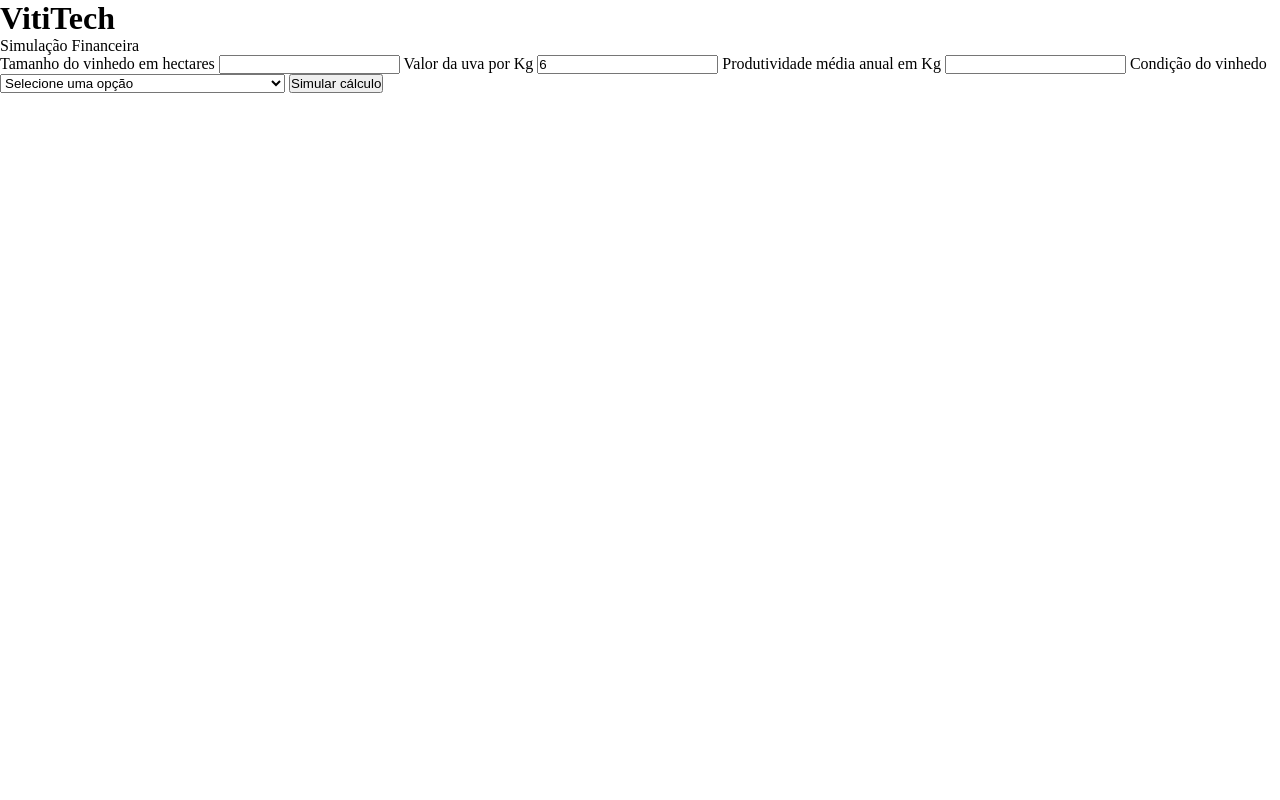
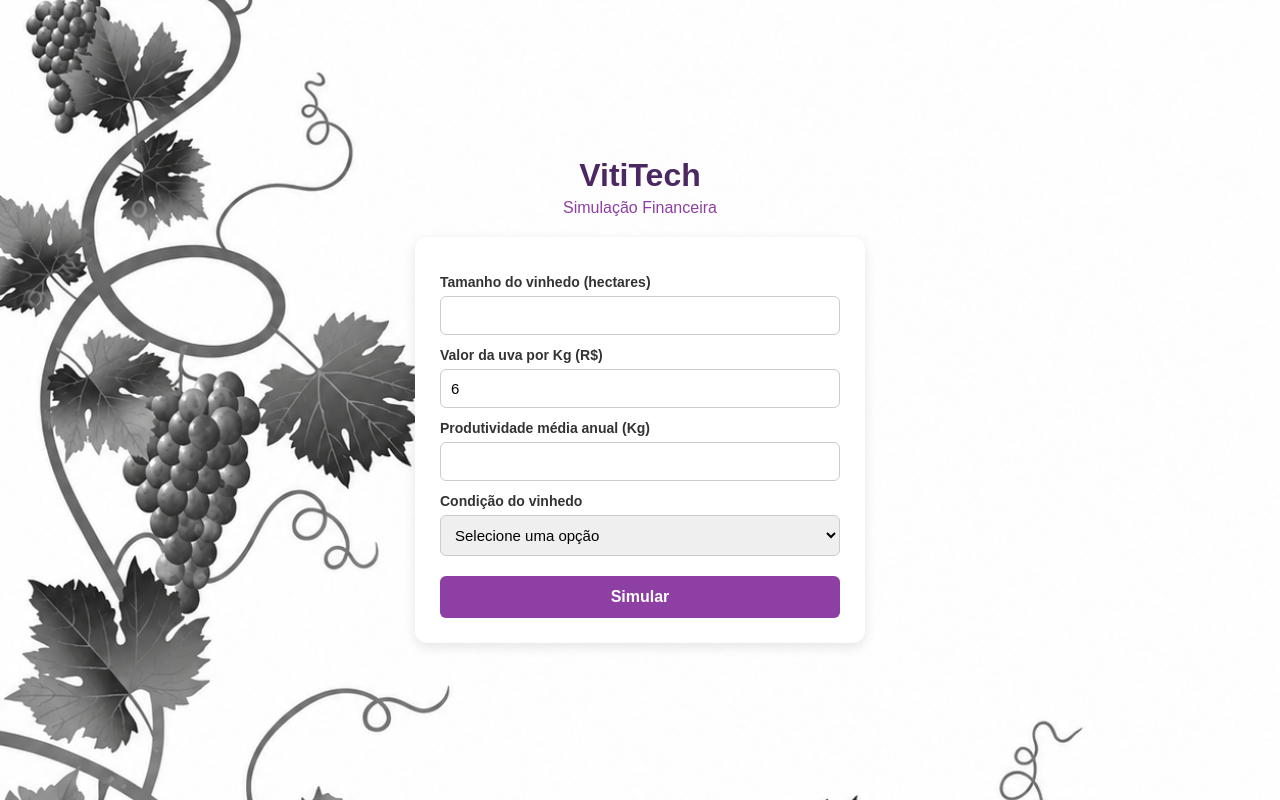
Before and after one commit to Grupo06-ProjetoUva-SP02/VITITECH_G06_SP02, a plain HTML site: page calculadora.html in a window 1280 px wide. Drawn offline with Linux system fonts and the light colour scheme.

Commit message:
modelito da calculadora v_1

```diff
--- a/calculadora.html
+++ b/calculadora.html
@@ -5,75 +5,65 @@
     <meta name="viewport" content="width=device-width, initial-scale=1.0">
     <title>VitiTech | Simulação Financeira</title>
     <link rel="stylesheet" href="style_calculadora.css">
-    <link rel="icon" type="image/png" href="https://encrypted-tbn0.gstatic.com/images?q=tbn:ANd9GcTkPaavHn4lsXVH6A6_XUjGil5zLbyEP0dkCYpMwI7FxA&s=10">
-
 </head>
-
 <body>
 
     <div class="container">
-
         <h1>VitiTech</h1>
         <p class="titulo">Simulação Financeira</p>
 
         <div class="simulador">
-
-            <label for="ipt_tamanhoVinhedo">
-                Tamanho do vinhedo em hectares
-            </label>
+            <label for="ipt_tamanhoVinhedo">Tamanho do vinhedo (hectares)</label>
             <input type="number" id="ipt_tamanhoVinhedo">
 
-            <label for="ipt_valorUva">
-                Valor da uva por Kg
-            </label>
+            <label for="ipt_valorUva">Valor da uva por Kg (R$)</label>
             <input type="number" id="ipt_valorUva" value="6">
 
-            <label for="ipt_produtividadeMedia">
-                Produtividade média anual em Kg
-            </label>
+            <label for="ipt_produtividadeMedia">Produtividade média anual (Kg)</label>
             <input type="number" id="ipt_produtividadeMedia">
 
-            <label for="select_condicao">
-                Condição do vinhedo
-            </label>
-            <select id="select_condicao" required>
+            <label for="select_condicao">Condição do vinhedo</label>
+            <select id="select_condicao">
                 <option value="#" selected disabled>Selecione uma opção</option>
-                <option value="Seca Moderada">Estresse Hídrico Moderado - perda de 15%</option>
-                <option value="Seca Severa">Estresse Hídrico Severo - perda de 40%</option>
-                <option value="Encharcamento">Excesso de Umidade Crítico - perda de 50%</option>
+                <option value="Seca Moderada">Estresse Hídrico Moderado (-15%)</option>
+                <option value="Seca Severa">Estresse Hídrico Severo (-40%)</option>
+                <option value="Encharcamento">Excesso de Umidade (-50%)</option>
             </select>
 
-            <button onclick="calcular()">Simular cálculo</button>
+            <button onclick="calcular()">Simular</button>
 
             <div id="div_resul"></div>
-
         </div>
     </div>
+
+
 </body>
-</html>
-
     <script>
         function calcular() {
-        let tamanhoVinhedo = Number(ipt_tamanhoVinhedo.value);
-        let valorUva = Number(ipt_valorUva.value);
-        let produtividadeMedia = Number(ipt_produtividadeMedia.value);
+            let tamanho = Number(ipt_tamanhoVinhedo.value);
+            let valor = Number(ipt_valorUva.value);
+            let produtividade = Number(ipt_produtividadeMedia.value);
             let condicao = select_condicao.value;
-        let faturamentoIdeal = tamanhoVinhedo * valorUva * produtividadeMedia;
+
+            let faturamentoIdeal = tamanho * valor * produtividade;
             let prejuizo = 0;
-        let faturamento_Real = 0;
 
             if (condicao == "Seca Moderada") {
                 prejuizo = faturamentoIdeal * 0.15;
-            faturamento_Real = faturamentoIdeal - prejuizo;
-            div_resul.innerHTML = `Com um vinhedo de ${tamanhoVinhedo} hectares, seu faturamento anual estimado seria de R$${faturamentoIdeal}.<br> No cenário de ${condicao}, a perda pode chegar a 15%, colocando aproximadamente R$${prejuizo} da sua receita em risco.<br> Seu faturamento poderia cair para R$ ${faturamento_Real}.`;
             } else if (condicao == "Seca Severa") {
                 prejuizo = faturamentoIdeal * 0.40;
-            faturamento_Real = faturamentoIdeal - prejuizo;
-            div_resul.innerHTML = `Com um vinhedo de ${tamanhoVinhedo} hectares, seu faturamento anual estimado seria de R$${faturamentoIdeal}.<br> No cenário de ${condicao}, a perda pode chegar a 40%, colocando aproximadamente R$${prejuizo} da sua receita em risco.<br> Seu faturamento poderia cair para R$ ${faturamento_Real}.`;
             } else if (condicao == "Encharcamento") {
                 prejuizo = faturamentoIdeal * 0.50;
-            faturamento_Real = faturamentoIdeal - prejuizo;
-            div_resul.innerHTML = `Com um vinhedo de ${tamanhoVinhedo} hectares, seu faturamento anual estimado seria de R$${faturamentoIdeal}.<br> No cenário de ${condicao}, a perda pode chegar a 50%, colocando aproximadamente R$${prejuizo} da sua receita em risco.<br> Seu faturamento poderia cair para R$ ${faturamento_Real}.`;
             }
+
+            let faturamentoReal = faturamentoIdeal - prejuizo;
+
+            div_resul.innerHTML = `
+                Faturamento ideal: R$ ${faturamentoIdeal.toFixed(2)}<br>
+                Prejuízo estimado (${condicao}): R$ ${prejuizo.toFixed(2)}<br><br>
+                <strong>Faturamento real: R$ ${faturamentoReal.toFixed(2)}</strong>
+            `;
         }
     </script>
+</body>
+</html>
--- a/style_calculadora.css
+++ b/style_calculadora.css
@@ -1,5 +1,96 @@
- * {
-            box-sizing: border-box;
-            margin: 0;
-            padding: 0;
-        }
+* {
+    margin: 0;
+    padding: 0;
+    box-sizing: border-box;
+    font-family: Arial, sans-serif;
+}
+
+body {
+    background-color: #f5f5f5;
+    background-image: url(w.png);
+    background-repeat: no-repeat;
+    background-position: center;
+    background-size: cover;
+    min-height: 100vh;
+    display: flex;
+    justify-content: center;
+    align-items: center;
+}
+
+.container {
+    width: 90%;
+    max-width: 450px;
+    margin: 20px auto;
+}
+
+h1 {
+    text-align: center;
+    color: #4b2861;
+    margin-bottom: 5px;
+}
+
+.titulo {
+    text-align: center;
+    color: #8d3fa3;
+    margin-bottom: 20px;
+}
+
+.simulador {
+    background: white;
+    padding: 25px;
+    border-radius: 12px;
+    box-shadow: 0 4px 12px rgba(0, 0, 0, 0.1);
+}
+
+label {
+    display: block;
+    margin-top: 12px;
+    margin-bottom: 6px;
+    font-weight: bold;
+    color: #333;
+    font-size: 14px;
+}
+
+input, select {
+    width: 100%;
+    padding: 10px;
+    border: 1px solid #ccc;
+    border-radius: 6px;
+    font-size: 15px;
+}
+
+input:focus, select:focus {
+    outline: none;
+    border-color: #8d3fa3;
+}
+
+button {
+    width: 100%;
+    padding: 12px;
+    margin-top: 20px;
+    background-color: #8d3fa3;
+    color: white;
+    border: none;
+    border-radius: 6px;
+    font-size: 16px;
+    font-weight: bold;
+    cursor: pointer;
+}
+
+button:hover {
+    background-color: #6f2f80;
+}
+
+#div_resul:empty {
+    display: none;
+}
+
+#div_resul {
+    margin-top: 20px;
+    padding: 15px;
+    background-color: #8d3fa3;
+    color: white;
+    border-radius: 8px;
+    line-height: 1.5;
+    font-size: 15px;
+}
```
Also changed, not shown: w.png (added). Lines whose indentation alone changed are shown as unchanged.
